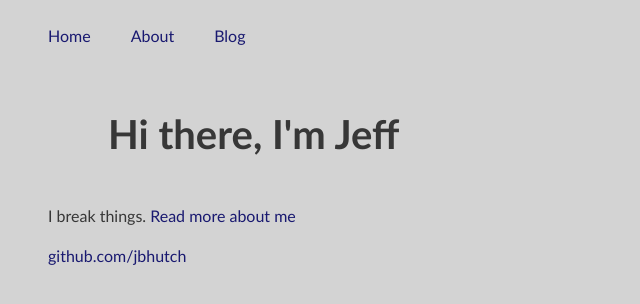
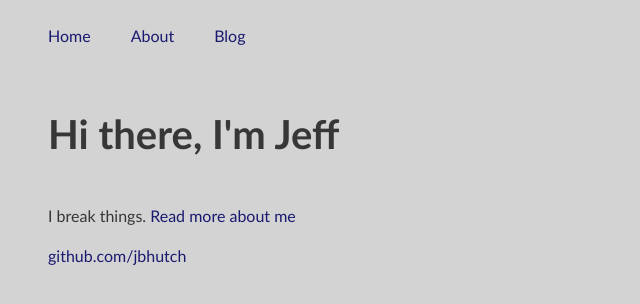
Before and after one commit to jbhutch/jbhutch.github.io, a Jekyll site: the page built from index.html, in a window 1280 px wide. Shown: the top 304 px of the page, without its empty margins (0-640 px from the left). Built offline with Jekyll 4.4.1, drawn with Linux system fonts in a browser that asks for light colours.

Commit message:
updated styles

```diff
--- a/stylesheets/stylesheet.css
+++ b/stylesheets/stylesheet.css
@@ -13,7 +13,7 @@ body {
 }
 h1 {
   font-size: 40px;
-    margin: 1em 2.5em 1em 2.5em;
+    margin: 1em;
 }
 .center {
   text-align: center;
```
